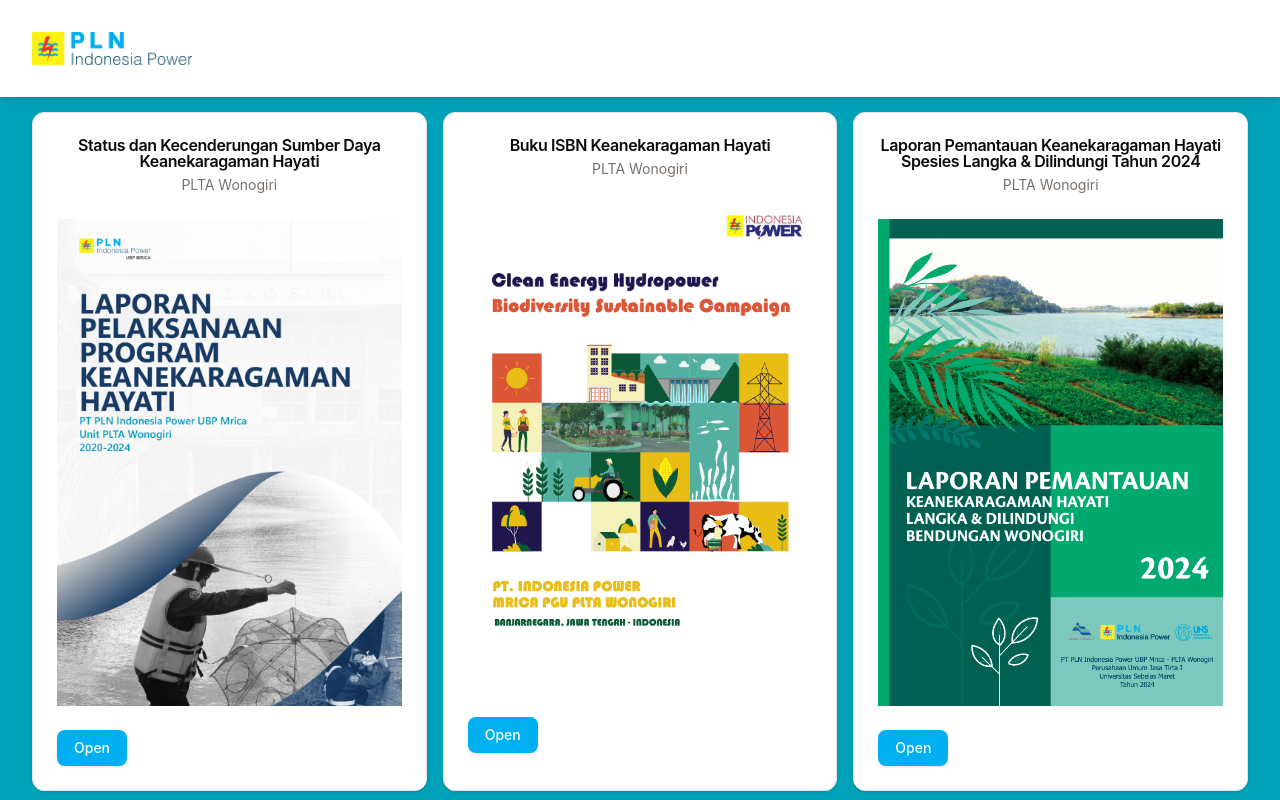
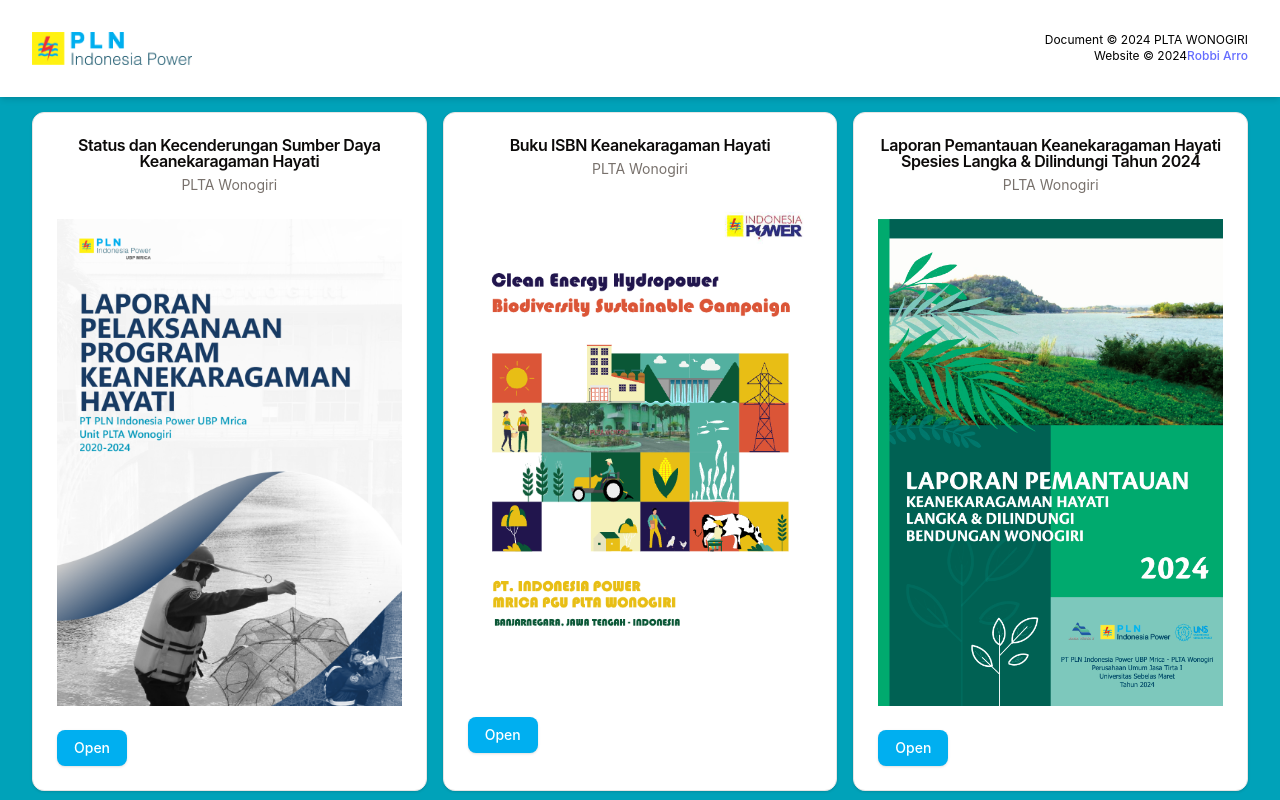
Before and after one commit to arrorobbi/kehatiSI, a React (Vite) app: page / in a window 1280 px wide. Shown: the top 800 px of the page. Built offline with nearby package versions, Linux system fonts and the light colour scheme.

Commit message:
add content

```diff
--- a/src/App.tsx
+++ b/src/App.tsx
@@ -49,39 +49,11 @@
   return (
     <div>
       <header className="w-full text-white shadow-md fixed top-0 left-0 z-10 p-4 bg-[#FFFFFF]">
-        <div className="container mx-auto px-4 py-4 flex justify-between items-center">
+        <div className="container mx-auto px-4 py-4 flex flex-col md:flex-row justify-between items-center">
           {/* Logo */}
-          <div className="colums-md">
-            <img src="/logo pln.png" className="w-40 h-auto" />
+          <div className="columns-md">
+            <img src="/logo pln.png" className="w-40 h-auto" alt="PLN Logo" />
           </div>
-
-          {/* Navigation Links */}
-          {/* <nav className="space-x-8 hidden md:flex">
-            <a href="#home" className="text-gray-600 hover:text-blue-600">
-              Home
-            </a>
-            <a href="#about" className="text-gray-600 hover:text-blue-600">
-              About
-            </a>
-            <a href="#services" className="text-gray-600 hover:text-blue-600">
-              Services
-            </a>
-            <a href="#contact" className="text-gray-600 hover:text-blue-600">
-              Contact
-            </a>
-          </nav> */}
-
-          {/* Button */}
-          {/* <div className="hidden md:block">
-            <a
-              href="#login"
-              className="px-4 py-2 bg-blue-600 text-white rounded-md hover:bg-blue-700"
-            >
-              Login
-            </a>
-          </div> */}
-
-          {/* Mobile Menu Button */}
           <div className="md:hidden">
             <button className="text-gray-600 focus:outline-none">
               <svg
@@ -100,8 +72,23 @@
               </svg>
             </button>
           </div>
+          {/* Copyright Information */}
+          <div className="text-right text-xs mt-2 md:mt-0 text-black hover:text-blue-500 ml-1">
+            <p>Document &copy; {new Date().getFullYear()} PLTA WONOGIRI</p>
+            <p>
+              Website &copy; {new Date().getFullYear()}
+              <a
+                href="https://portofolio-ten-pink.vercel.app/"
+                target="_blank"
+                rel="noopener noreferrer"
+              >
+                Robbi Arro
+              </a>
+            </p>
+          </div>
         </div>
       </header>
+
       <body className="mt-20">
         <div className="grid grid-cols-3 gap-4">
           <Card>
```
